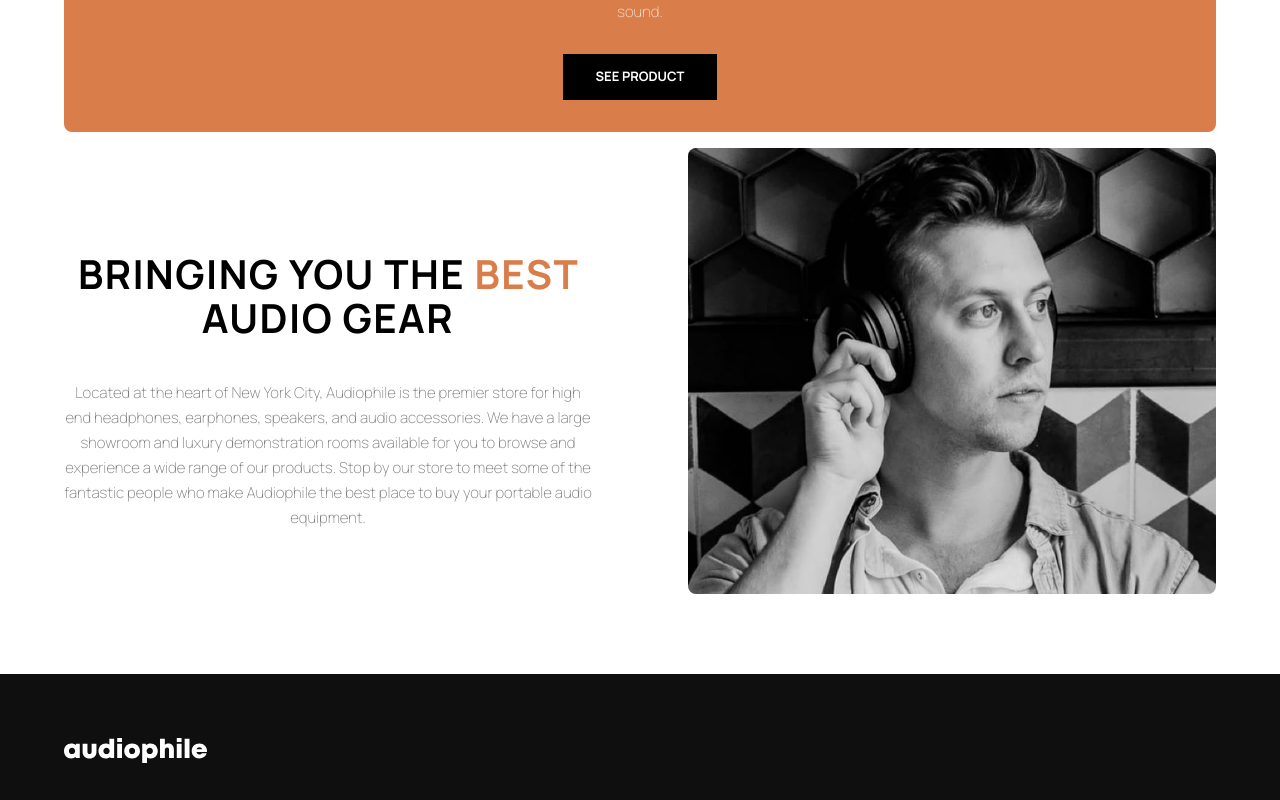
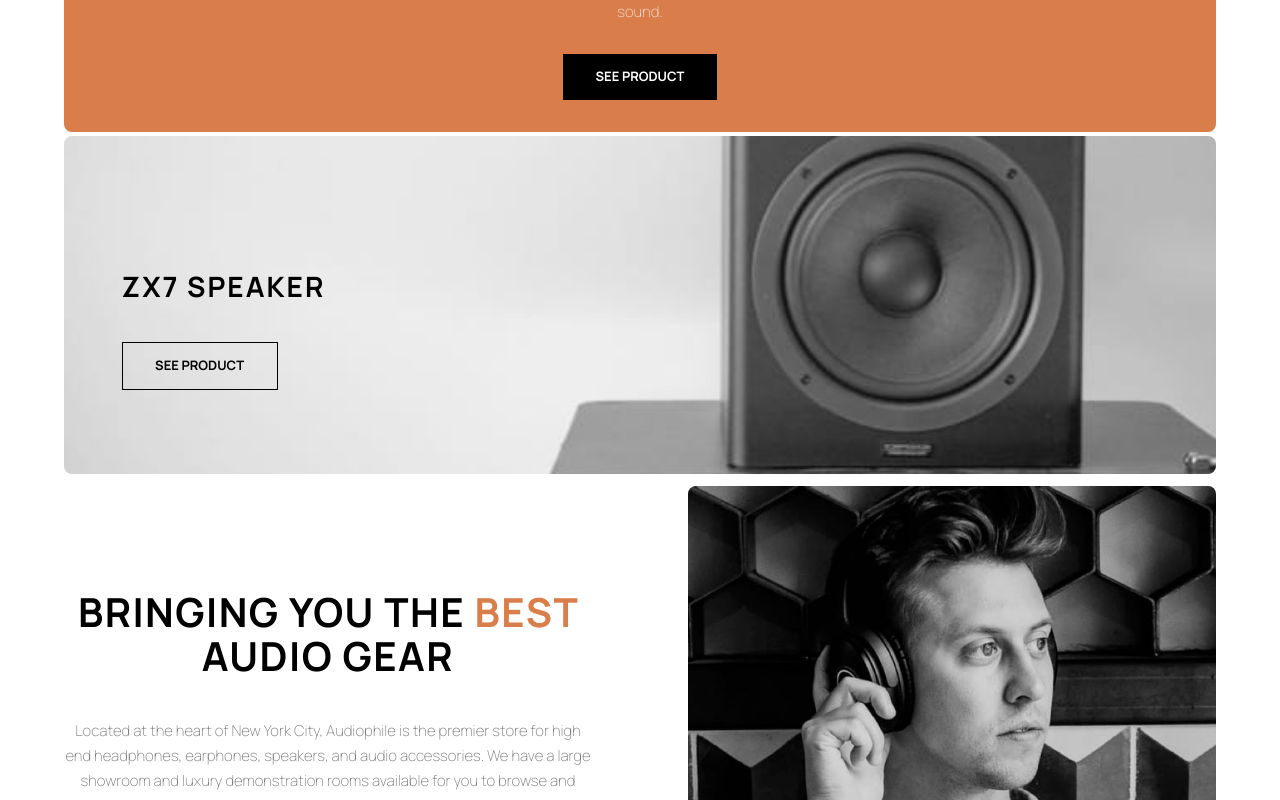
Before and after one commit to Valaeraa/audiophile, an Angular app in the folder audiophile-client/: page / in a window 1280 px wide. Shown: the part 1660-2460 px from the top of the page. Built offline with nearby package versions, Linux system fonts and the light colour scheme.

Commit message:
Added gray product to the home component

```diff
--- a/audiophile-client/src/app/home/home.component.html
+++ b/audiophile-client/src/app/home/home.component.html
@@ -51,5 +51,28 @@
     <a href="#" class="btn btn-dark">See Product</a>
   </article>
 
+  <article class="container product--gray">
+    <div class="product--gray__wrapper">
+      <h2 class="product__title">ZX7 Speaker</h2>
+      <a href="" class="btn btn-transparent">See Product</a>
+    </div>
+
+    <picture>
+      <source
+        media="(min-width: 768px)"
+        srcset="/assets/home/tablet/image-speaker-zx7.jpg"
+      />
+      <source
+        media="(min-width: 992px)"
+        srcset="/assets/home/desktop/image-speaker-zx7.jpg"
+      />
+      <img
+        class="product__img"
+        src="/assets/home/mobile/image-speaker-zx7.jpg"
+        alt="best gear image"
+      />
+    </picture>
+  </article>
+
   <app-about></app-about>
 </section>
--- a/audiophile-client/src/app/shared/about/about.component.scss
+++ b/audiophile-client/src/app/shared/about/about.component.scss
@@ -1,4 +1,5 @@
-@import "abstracts/variables";
+// @import "abstracts/variables";
+@import "main";
 
 article {
   margin-bottom: 10em;
@@ -9,7 +10,7 @@ img {
   display: block;
   object-fit: cover;
   max-width: 100%;
-  border-radius: 8px;
+  border-radius: 0.5em;
 }
 
 .title {
--- a/audiophile-client/src/styles/components/_buttons.scss
+++ b/audiophile-client/src/styles/components/_buttons.scss
@@ -18,7 +18,7 @@
 }
 
 .btn-light {
-  border: black 1px solid;
+  border: black 1.5px solid;
   --bg: white;
   --fg: black;
   --hover-bg: black;
@@ -29,6 +29,14 @@
   --bg: black;
   --fg: white;
   --hover-bg: #4c4c4c;
+}
+
+.btn-transparent {
+  border: black 1.5px solid;
+  --bg: rgba($color: #000000, $alpha: 0);
+  --fg: black;
+  --hover-bg: black;
+  --hover-fg: white;
 }
 
 .btn-arrow {
```
